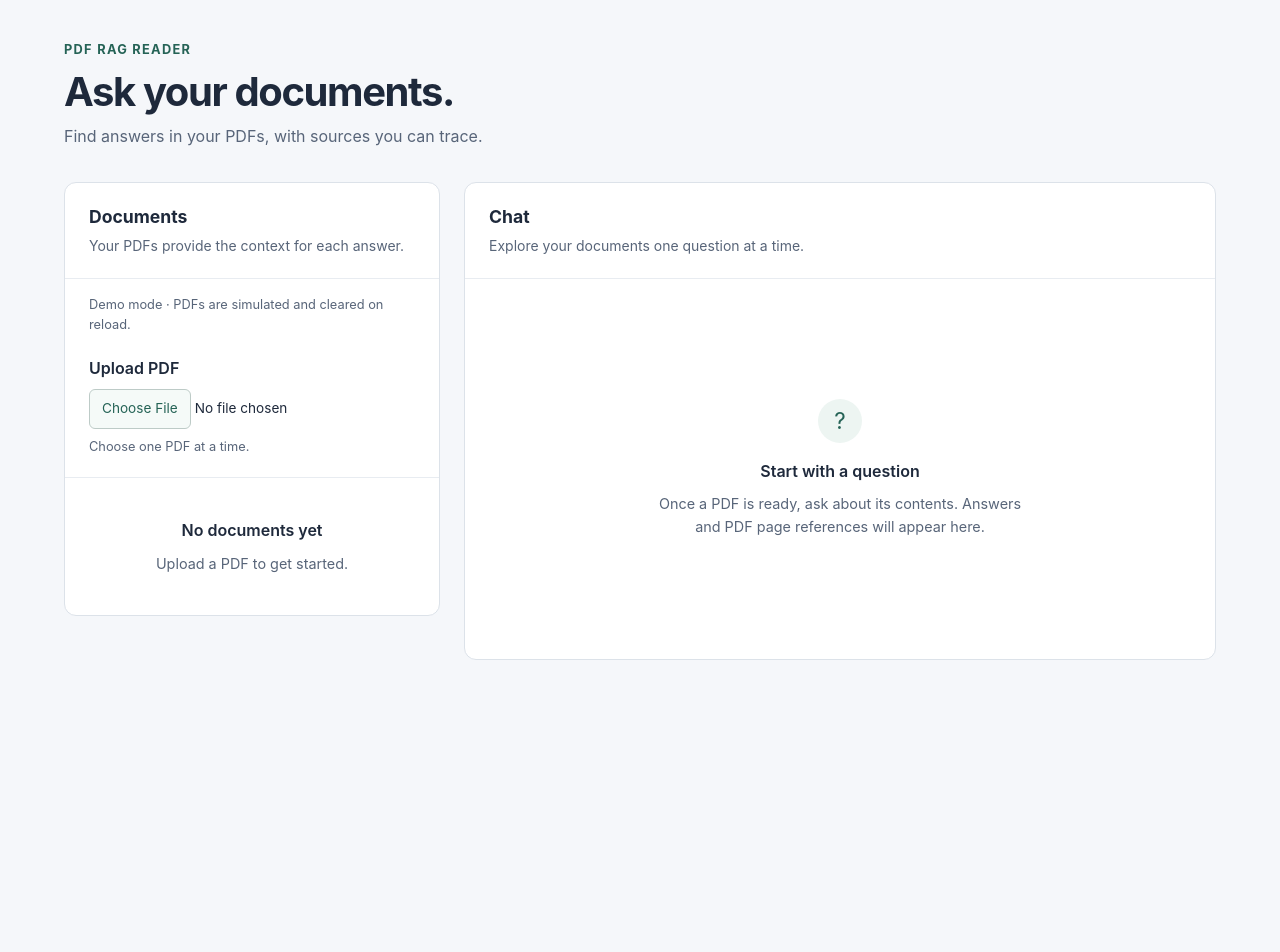
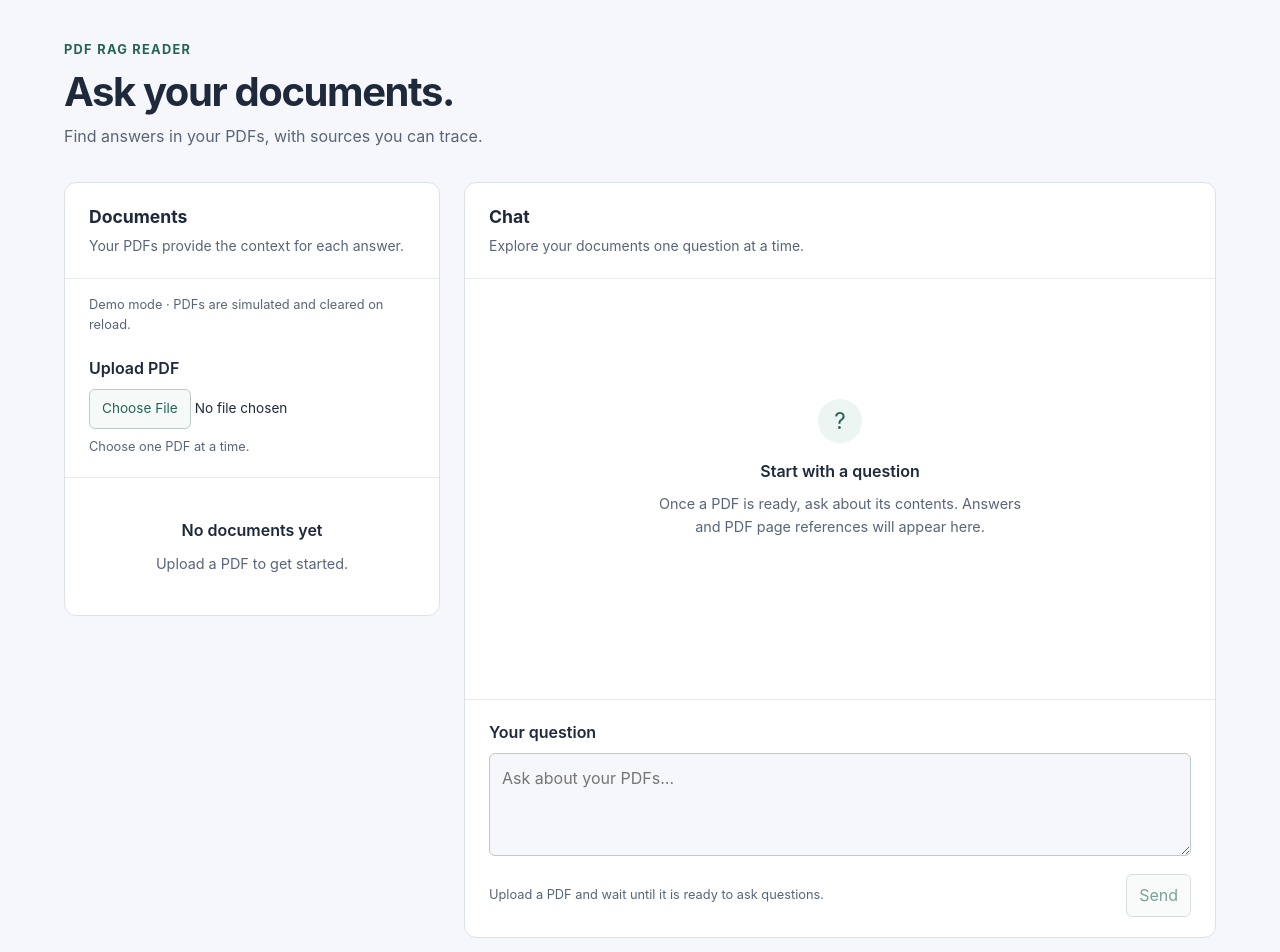
Before and after one commit to saujprof/local-ai-learnings, a Vue app in the folder 003-pdf-rag-reader/04-pdf-rag-reader/ui/: page / in a window 1280 px wide. Shown: the top 952 px of the page. Before the commit the page ends 800 px from the top, so only its background shows below. Built offline with nearby package versions, Linux system fonts and the light colour scheme.

Commit message:
Adds chat interactions snd citations

```diff
--- a/003-pdf-rag-reader/04-pdf-rag-reader/ui/src/App.vue
+++ b/003-pdf-rag-reader/04-pdf-rag-reader/ui/src/App.vue
@@ -23,20 +23,27 @@
           <h2 id="chat-title">Chat</h2>
           <p>Explore your documents one question at a time.</p>
         </header>
-        <div class="empty-state chat-empty-state">
-          <span class="empty-symbol" aria-hidden="true">?</span>
-          <h3>Start with a question</h3>
-          <p>Once a PDF is ready, ask about its contents. Answers and PDF page references will appear here.</p>
-        </div>
+        <ChatWindow :messages="messages" :sending="sending" />
+        <p v-if="chatError" class="document-error api-error" role="alert">{{ chatError }}</p>
+        <QuestionInput v-model="question" :sending="sending" :can-send="canSend" @send="sendIfReady" />
       </section>
     </main>
   </div>
 </template>
 
 <script setup lang="ts">
+import { computed } from 'vue'
+import ChatWindow from './components/ChatWindow.vue'
+import QuestionInput from './components/QuestionInput.vue'
+import { useChat } from './composables/useChat'
 import DocumentUpload from './components/DocumentUpload.vue'
 import DocumentList from './components/DocumentList.vue'
 import { useDocuments } from './composables/useDocuments'
 
 const { documents, loading, uploading, deletingIds, error, upload, remove } = useDocuments()
+const { messages, question, sending, error: chatError, send } = useChat()
+const canSend = computed(() => documents.value.some((document) => document.status === 'ready' && !deletingIds.value.has(document.id)))
+function sendIfReady() {
+  if (canSend.value) void send()
+}
 </script>
--- /dev/null
+++ b/003-pdf-rag-reader/04-pdf-rag-reader/ui/src/components/ChatMessage.vue
@@ -0,0 +1,13 @@
+<template>
+  <article class="chat-message" :class="`message-${message.role}`" :aria-label="message.role === 'user' ? 'Your question' : 'Assistant answer'">
+    <p class="message-author">{{ message.role === 'user' ? 'You' : 'Assistant' }}</p>
+    <p class="message-content">{{ message.content }}</p>
+    <SourceList v-if="message.sources" :sources="message.sources" />
+  </article>
+</template>
+
+<script setup lang="ts">
+import type { ChatMessage } from '../types/chat'
+import SourceList from './SourceList.vue'
+defineProps<{ message: ChatMessage }>()
+</script>
--- /dev/null
+++ b/003-pdf-rag-reader/04-pdf-rag-reader/ui/src/components/ChatWindow.vue
@@ -0,0 +1,23 @@
+<template>
+  <div ref="viewport" class="chat-window" role="log" aria-label="Conversation" aria-live="polite" tabindex="0">
+    <div v-if="!messages.length" class="empty-state chat-empty-state">
+      <span class="empty-symbol" aria-hidden="true">?</span>
+      <h3>Start with a question</h3>
+      <p>Once a PDF is ready, ask about its contents. Answers and PDF page references will appear here.</p>
+    </div>
+    <ChatMessage v-for="message in messages" :key="message.id" :message="message" />
+    <p v-if="sending" class="chat-waiting" role="status">Preparing an answer…</p>
+  </div>
+</template>
+
+<script setup lang="ts">
+import { nextTick, ref, watch } from 'vue'
+import type { ChatMessage as Message } from '../types/chat'
+import ChatMessage from './ChatMessage.vue'
+const props = defineProps<{ messages: Message[]; sending: boolean }>()
+const viewport = ref<HTMLDivElement | null>(null)
+watch(() => [props.messages.length, props.sending], async () => {
+  await nextTick()
+  if (viewport.value) viewport.value.scrollTop = viewport.value.scrollHeight
+})
+</script>
--- /dev/null
+++ b/003-pdf-rag-reader/04-pdf-rag-reader/ui/src/components/QuestionInput.vue
@@ -0,0 +1,17 @@
+<template>
+  <form class="question-form" @submit.prevent="$emit('send')">
+    <label for="question">Your question</label>
+    <textarea id="question" :value="modelValue" :disabled="sending || !canSend" rows="3"
+      placeholder="Ask about your PDFs…" aria-describedby="question-help"
+      @input="$emit('update:modelValue', ($event.target as HTMLTextAreaElement).value)" />
+    <div class="question-actions">
+      <p id="question-help">{{ canSend ? 'Answers and citations are simulated in demo mode.' : 'Upload a PDF and wait until it is ready to ask questions.' }}</p>
+      <button type="submit" :disabled="sending || !canSend || !modelValue.trim()">{{ sending ? 'Sending…' : 'Send' }}</button>
+    </div>
+  </form>
+</template>
+
+<script setup lang="ts">
+defineProps<{ modelValue: string; sending: boolean; canSend: boolean }>()
+defineEmits<{ 'update:modelValue': [value: string]; send: [] }>()
+</script>
--- /dev/null
+++ b/003-pdf-rag-reader/04-pdf-rag-reader/ui/src/components/SourceList.vue
@@ -0,0 +1,16 @@
+<template>
+  <div v-if="sources.length" class="sources">
+    <p class="sources-label">Sources</p>
+    <ul>
+      <li v-for="(source, index) in sources" :key="`${source.document_id}-${source.page_start}-${source.page_end}-${index}`">
+        {{ source.document_name }} —
+        {{ source.page_start === source.page_end ? `Page ${source.page_start}` : `Pages ${source.page_start}–${source.page_end}` }}
+      </li>
+    </ul>
+  </div>
+</template>
+
+<script setup lang="ts">
+import type { Source } from '../types/chat'
+defineProps<{ sources: Source[] }>()
+</script>
--- /dev/null
+++ b/003-pdf-rag-reader/04-pdf-rag-reader/ui/src/composables/useChat.ts
@@ -0,0 +1,32 @@
+import { ref } from 'vue'
+import { sendQuestion } from '../services/api'
+import type { ChatMessage } from '../types/chat'
+
+export function useChat() {
+  const messages = ref<ChatMessage[]>([])
+  const question = ref('')
+  const sending = ref(false)
+  const error = ref('')
+
+  async function send() {
+    const text = question.value.trim()
+    if (!text || sending.value) return
+    sending.value = true
+    error.value = ''
+    const pending: ChatMessage = { id: crypto.randomUUID(), role: 'user', content: text }
+    messages.value.push(pending)
+    try {
+      const response = await sendQuestion(text)
+      messages.value.push({ id: crypto.randomUUID(), role: 'assistant', content: response.answer, sources: response.sources })
+      question.value = ''
+    } catch (cause) {
+      // Keep the draft for retry, without duplicating a failed turn in the conversation.
+      messages.value = messages.value.filter((message) => message.id !== pending.id)
+      error.value = cause instanceof Error ? cause.message : 'Could not get an answer. Try again.'
+    } finally {
+      sending.value = false
+    }
+  }
+
+  return { messages, question, sending, error, send }
+}
--- a/003-pdf-rag-reader/04-pdf-rag-reader/ui/src/services/api.ts
+++ b/003-pdf-rag-reader/04-pdf-rag-reader/ui/src/services/api.ts
@@ -1,3 +1,4 @@
+import type { ChatResponse } from '../types/chat'
 import type { PdfDocument } from '../types/document'
 
 // Temporary in-memory service. Reloading the page clears uploaded documents.
@@ -36,3 +37,23 @@ export async function deleteDocument(id: string): Promise<void> {
   documents.splice(index, 1)
   processingEnds.delete(id)
 }
+
+// Mock answers and page numbers demonstrate presentation only; no PDF is read.
+export async function sendQuestion(question: string): Promise<ChatResponse> {
+  const trimmed = question.trim()
+  if (!trimmed) throw new Error('Enter a question.')
+  await delay(1200)
+  if (trimmed.toLowerCase() === '/fail') throw new Error('Simulated chat failure. Edit your question and send again.')
+  const ready = documents.filter((document) => document.status === 'ready')
+  if (!ready.length) throw new Error('Upload a PDF and wait until it is ready before asking a question.')
+  return {
+    question: trimmed,
+    answer: `This is a demo response to “${trimmed}”. In the connected application, an answer will be generated from your indexed PDFs. The references below use example page numbers and are not evidence from your files.`,
+    sources: ready.slice(0, 2).map((document, index) => ({
+      document_id: document.id,
+      document_name: document.name,
+      page_start: index === 0 ? 1 : 2,
+      page_end: index === 0 ? 1 : 3,
+    })),
+  }
+}
--- a/003-pdf-rag-reader/04-pdf-rag-reader/ui/src/style.css
+++ b/003-pdf-rag-reader/04-pdf-rag-reader/ui/src/style.css
@@ -230,3 +230,40 @@ button:focus-visible, input:focus-visible {
 .status-failed { color: #a02929; background: #fff0f0; }
 .document-error { margin-top: 8px; color: #a02929; }
 .api-error { margin: 16px 24px; }
+
+.chat-window {
+  height: 420px;
+  overflow-y: auto;
+  overflow-wrap: anywhere;
+}
+
+.chat-message {
+  margin: 16px 24px;
+  padding: 16px;
+  border-radius: 8px;
+  background: #f5f7fa;
+}
+
+.message-user { background: #edf5f2; }
+.message-author, .sources-label { font-weight: 600; color: #1e293b; font-size: 0.85rem; }
+.message-content { white-space: pre-wrap; margin-top: 6px; }
+.sources { margin-top: 16px; border-top: 1px solid #dce2e9; padding-top: 12px; font-size: 0.85rem; }
+.sources ul { margin: 4px 0 0; padding-left: 20px; }
+.chat-waiting { padding: 16px 24px; font-size: 0.9rem; }
+.question-form { padding: 20px 24px; border-top: 1px solid #e8ecf1; }
+.question-form label { display: block; font-weight: 600; margin-bottom: 8px; }
+.question-form textarea {
+  width: 100%;
+  resize: vertical;
+  min-height: 80px;
+  padding: 12px;
+  border: 1px solid #bdcbc7;
+  border-radius: 6px;
+  font: inherit;
+  color: #1e293b;
+  background: #fff;
+}
+.question-form textarea:disabled { background: #f5f7fa; }
+textarea:focus-visible, .chat-window:focus-visible { outline: 2px solid #256356; outline-offset: 2px; }
+.question-actions { display: flex; align-items: center; gap: 16px; justify-content: space-between; margin-top: 10px; }
+.question-actions p { font-size: 0.8rem; }
--- /dev/null
+++ b/003-pdf-rag-reader/04-pdf-rag-reader/ui/src/types/chat.ts
@@ -0,0 +1,19 @@
+export interface Source {
+  document_id: string
+  document_name: string
+  page_start: number
+  page_end: number
+}
+
+export interface ChatResponse {
+  question: string
+  answer: string
+  sources: Source[]
+}
+
+export interface ChatMessage {
+  id: string
+  role: 'user' | 'assistant'
+  content: string
+  sources?: Source[]
+}
```
Also changed, not shown: 1 other file (tests, documents, lock files or other folders).
